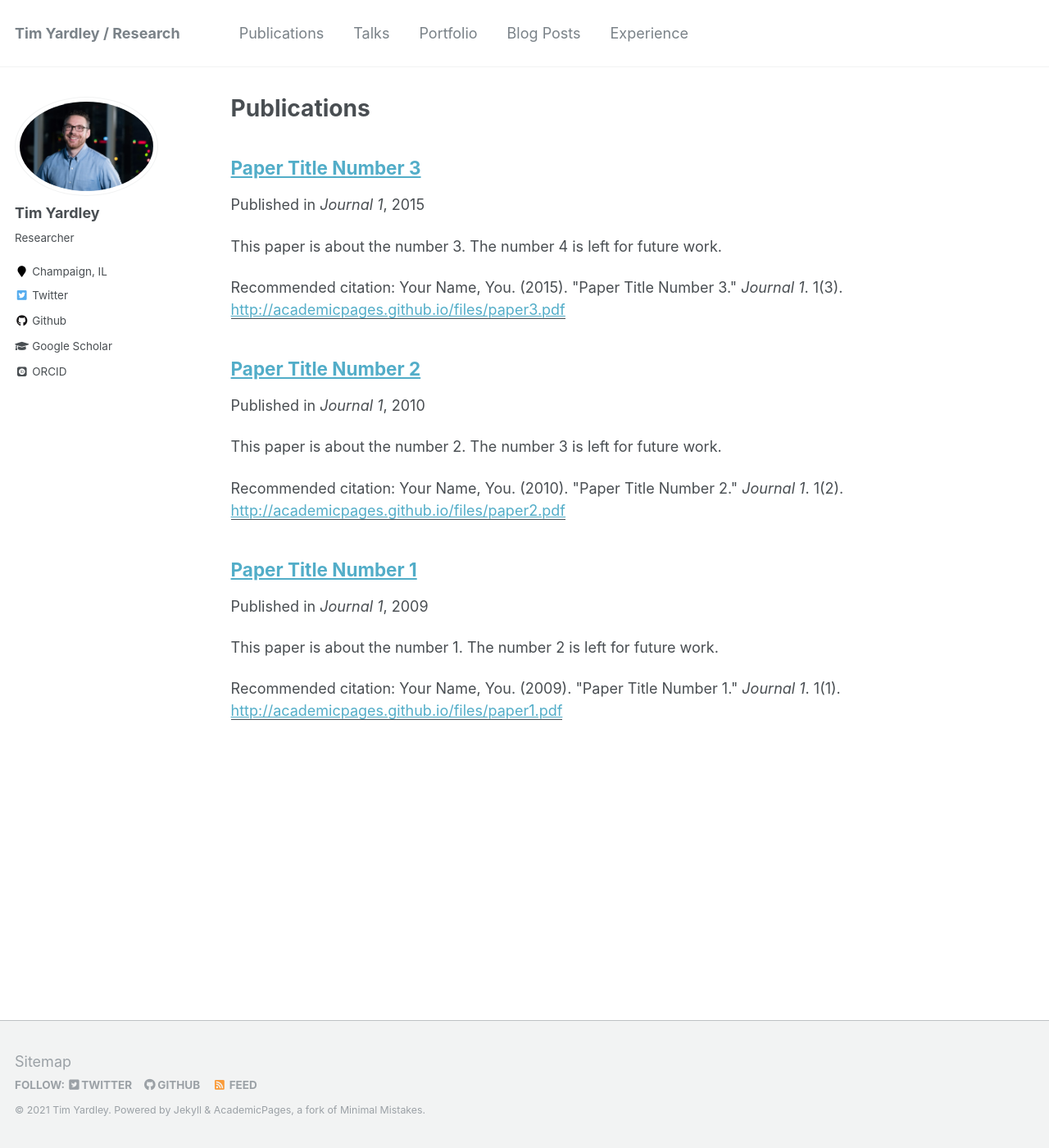
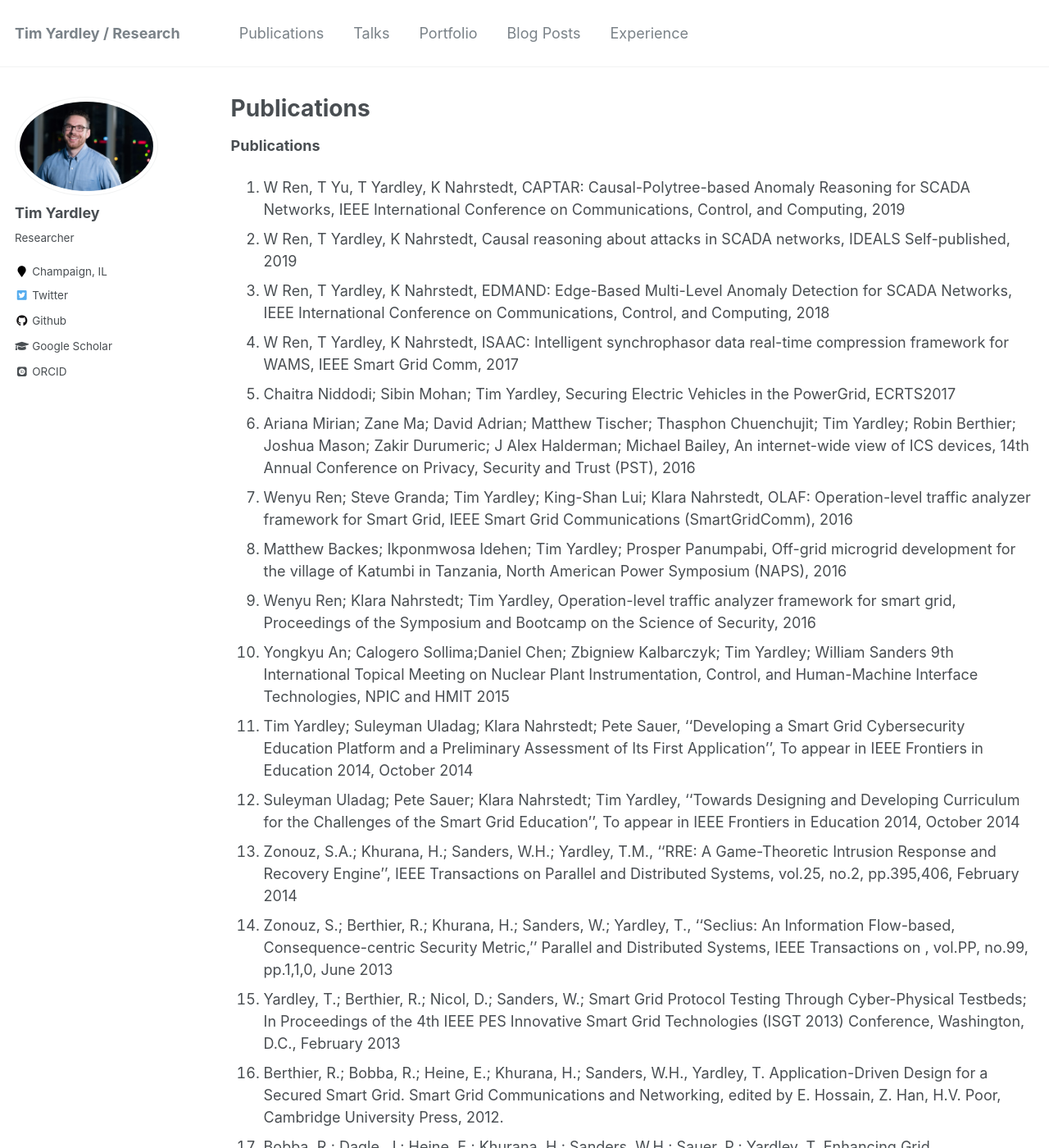
Before and after one commit to timyardley/timyardley.github.io, a Jekyll site: the page built from _pages/publications.md, in a window 1280 px wide and 1400 px high. Shown: the whole window at 82% size. Built offline with Jekyll 4.4.1, drawn with Linux system fonts in a browser that asks for light colours; some web fonts are replaced; some of the changed text lies outside the part shown.

Commit message:
feat: bring in publications as a list, drop boilerplates for publications and talks

```diff
--- a/_pages/publications.md
+++ b/_pages/publications.md
@@ -1,16 +1,43 @@
 ---
 layout: archive
-title: "Publications"
+title: 'Publications'
 permalink: /publications/
 author_profile: true
 ---
 
 {% if author.googlescholar %}
-  You can also find my articles on <u><a href="{{author.googlescholar}}">my Google Scholar profile</a>.</u>
+You can also find my articles on <u><a href="{{author.googlescholar}}">my Google Scholar profile</a>.</u>
 {% endif %}
 
 {% include base_path %}
 
 {% for post in site.publications reversed %}
-  {% include archive-single.html %}
+{% include archive-single.html %}
 {% endfor %}
+
+**Publications**
+
+1. W Ren, T Yu, T Yardley, K Nahrstedt, CAPTAR: Causal-Polytree-based Anomaly Reasoning for SCADA Networks, IEEE International Conference on Communications, Control, and Computing, 2019
+2. W Ren, T Yardley, K Nahrstedt, Causal reasoning about attacks in SCADA networks, IDEALS Self-published, 2019
+3. W Ren, T Yardley, K Nahrstedt, EDMAND: Edge-Based Multi-Level Anomaly Detection for SCADA Networks, IEEE International Conference on Communications, Control, and Computing, 2018
+4. W Ren, T Yardley, K Nahrstedt, ISAAC: Intelligent synchrophasor data real-time compression framework for WAMS, IEEE Smart Grid Comm, 2017
+5. Chaitra Niddodi; Sibin Mohan; Tim Yardley, Securing Electric Vehicles in the PowerGrid, ECRTS2017
+6. Ariana Mirian; Zane Ma; David Adrian; Matthew Tischer; Thasphon Chuenchujit; Tim Yardley; Robin Berthier; Joshua Mason; Zakir Durumeric; J Alex Halderman; Michael Bailey, An internet-wide view of ICS devices, 14th Annual Conference on Privacy, Security and Trust (PST), 2016
+7. Wenyu Ren; Steve Granda; Tim Yardley; King-Shan Lui; Klara Nahrstedt, OLAF: Operation-level traffic analyzer framework for Smart Grid, IEEE Smart Grid Communications (SmartGridComm), 2016
+8. Matthew Backes; Ikponmwosa Idehen; Tim Yardley; Prosper Panumpabi, Off-grid microgrid development for the village of Katumbi in Tanzania, North American Power Symposium (NAPS), 2016
+9. Wenyu Ren; Klara Nahrstedt; Tim Yardley, Operation-level traffic analyzer framework for smart grid, Proceedings of the Symposium and Bootcamp on the Science of Security, 2016
+10. Yongkyu An; Calogero Sollima;Daniel Chen; Zbigniew Kalbarczyk; Tim Yardley; William Sanders 9th International Topical Meeting on Nuclear Plant Instrumentation, Control, and Human-Machine Interface Technologies, NPIC and HMIT 2015
+11. Tim Yardley; Suleyman Uladag; Klara Nahrstedt; Pete Sauer, ''Developing a Smart Grid Cybersecurity Education Platform and a Preliminary Assessment of Its First Application'', To appear in IEEE Frontiers in Education 2014, October 2014
+12. Suleyman Uladag; Pete Sauer; Klara Nahrstedt; Tim Yardley, ''Towards Designing and Developing Curriculum for the Challenges of the Smart Grid Education'', To appear in IEEE Frontiers in Education 2014, October 2014
+13. Zonouz, S.A.; Khurana, H.; Sanders, W.H.; Yardley, T.M., ''RRE: A Game-Theoretic Intrusion Response and Recovery Engine'', IEEE Transactions on Parallel and Distributed Systems, vol.25, no.2, pp.395,406, February 2014
+14. Zonouz, S.; Berthier, R.; Khurana, H.; Sanders, W.; Yardley, T., ''Seclius: An Information Flow-based, Consequence-centric Security Metric,'' Parallel and Distributed Systems, IEEE Transactions on , vol.PP, no.99, pp.1,1,0, June 2013
+15. Yardley, T.; Berthier, R.; Nicol, D.; Sanders, W.; Smart Grid Protocol Testing Through Cyber-Physical Testbeds; In Proceedings of the 4th IEEE PES Innovative Smart Grid Technologies (ISGT 2013) Conference, Washington, D.C., February 2013
+16. Berthier, R.; Bobba, R.; Heine, E.; Khurana, H.; Sanders, W.H., Yardley, T. Application-Driven Design for a Secured Smart Grid. Smart Grid Communications and Networking, edited by E. Hossain, Z. Han, H.V. Poor, Cambridge University Press, 2012.
+17. Bobba, R.; Dagle, J.; Heine, E.; Khurana, H.; Sanders, W.H.; Sauer, P.; Yardley, T. Enhancing Grid Measurements: Wide Area Measurement Systems, NASPInet, and Security. IEEE Power and Energy Magazine, vol.10, no.1, pp.67-73, Jan.-Feb. 2012.
+18. Heine, E., Khurana, H.; Yardley, T. Exploring Convergence for SCADA Networks. Proceedings of the 2nd IEEE PES Innovative Smart Grid Technologies (ISGT 2011) Conference, Anaheim, California, January 2011
+19. Jian Wang, Tim Yardley, Himanshu Khurana and Liying Wang. LENS: Location-based Emergency Notification Service. In proceedings of 7th International Conference on Information Systems for Crisis Response and Management, Seattle, WA, May 2010.
+20. Rakesh Bobba, Erich Heine, Himanshu Khurana and Tim Yardley. Exploring a Tiered Architecture for NASPInet. In Proceedings of the IEEE Innovative Smart Grid Technologies Conference, Gaithersburg, MD, January 2010.
+21. Himanshu Khurana, Rakesh Bobba, Tim Yardley, Pooja Agarwal and Erich Heine. Design Principles for Power Grid Cyber-Infrastructure Authentication Protocols. In Proceedings of the Forty-Third Annual HAWAII INTERNATIONAL CONFERENCE ON SYSTEM SCIENCES, Hawaii, January, 2010.
+22. David C. Bergman, Dong Jin, David M. Nicol, and Tim Yardley. The Virtual Power System Testbed and Inter-Testbed Integration. In Proceedings of the CSET 2009: 2nd Workshop on Cyber Security Experimentation and Test. Montreal, Quebec, Canada, August 2009.
+23. Saman Zonouz, Himanshu Khurana, Bill Sanders, Tim Yardley. RRE: A Game-Theoretic Intrusion Response and Recovery Engine. In the International Conference on Dependable Systems and Networks (DSN-2009), Estoril, Portugal, June 2009.
+24. Tim Yardley. SCADA: issues, vulnerabilities, and future directions. Usenix ;LOGIN: VOL. 33, NO. 6. December 2008.
--- a/_publications/2009-10-01-paper-title-number-1.md
+++ /dev/null
@@ -1,15 +0,0 @@
----
-title: "Paper Title Number 1"
-collection: publications
-permalink: /publication/2009-10-01-paper-title-number-1
-excerpt: 'This paper is about the number 1. The number 2 is left for future work.'
-date: 2009-10-01
-venue: 'Journal 1'
-paperurl: 'http://academicpages.github.io/files/paper1.pdf'
-citation: 'Your Name, You. (2009). &quot;Paper Title Number 1.&quot; <i>Journal 1</i>. 1(1).'
----
-This paper is about the number 1. The number 2 is left for future work.
-
-[Download paper here](http://academicpages.github.io/files/paper1.pdf)
-
-Recommended citation: Your Name, You. (2009). "Paper Title Number 1." <i>Journal 1</i>. 1(1).
--- a/_publications/2010-10-01-paper-title-number-2.md
+++ /dev/null
@@ -1,15 +0,0 @@
----
-title: "Paper Title Number 2"
-collection: publications
-permalink: /publication/2010-10-01-paper-title-number-2
-excerpt: 'This paper is about the number 2. The number 3 is left for future work.'
-date: 2010-10-01
-venue: 'Journal 1'
-paperurl: 'http://academicpages.github.io/files/paper2.pdf'
-citation: 'Your Name, You. (2010). &quot;Paper Title Number 2.&quot; <i>Journal 1</i>. 1(2).'
----
-This paper is about the number 2. The number 3 is left for future work.
-
-[Download paper here](http://academicpages.github.io/files/paper2.pdf)
-
-Recommended citation: Your Name, You. (2010). "Paper Title Number 2." <i>Journal 1</i>. 1(2).
--- a/_publications/2015-10-01-paper-title-number-3.md
+++ /dev/null
@@ -1,15 +0,0 @@
----
-title: "Paper Title Number 3"
-collection: publications
-permalink: /publication/2015-10-01-paper-title-number-3
-excerpt: 'This paper is about the number 3. The number 4 is left for future work.'
-date: 2015-10-01
-venue: 'Journal 1'
-paperurl: 'http://academicpages.github.io/files/paper3.pdf'
-citation: 'Your Name, You. (2015). &quot;Paper Title Number 3.&quot; <i>Journal 1</i>. 1(3).'
----
-This paper is about the number 3. The number 4 is left for future work.
-
-[Download paper here](http://academicpages.github.io/files/paper3.pdf)
-
-Recommended citation: Your Name, You. (2015). "Paper Title Number 3." <i>Journal 1</i>. 1(3).
```
Also changed, not shown: _talks/2012-03-01-talk-1.md (deleted, +0 -11 lines), _talks/2013-03-01-tutorial-1.md (deleted, +0 -13 lines), _talks/2014-02-01-talk-2.md (deleted, +0 -13 lines), _talks/2014-03-01-talk-3.md (deleted, +0 -11 lines).
